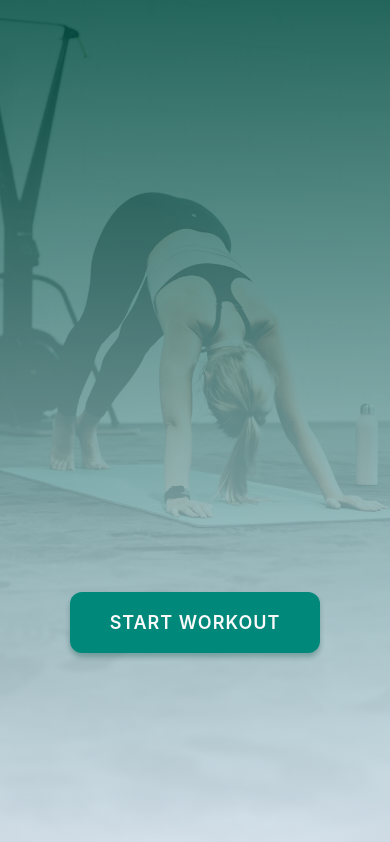
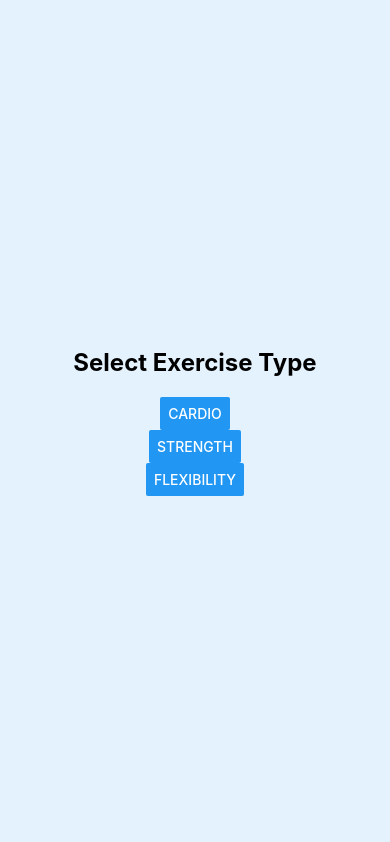
Before and after one commit to ALagodzinska/Fitness-App, a React Native app: screen /ExerciseTypeScreen in a window 390 px wide. Built offline with nearby package versions, Linux system fonts and the light colour scheme.

Commit message:
Added native navigation

```diff
--- a/App.js
+++ b/App.js
@@ -1,19 +1,25 @@
 import { StyleSheet, Text, View } from "react-native";
 import StartScreen from "./screens/StartScreen";
+import { NavigationContainer } from "@react-navigation/native";
+import { createNativeStackNavigator } from "@react-navigation/native-stack";
+import ExerciseTypeScreen from "./screens/ExerciseTypeScreen";
+
+const Stack = createNativeStackNavigator();
 
 export default function App() {
   return (
-    <View style={styles.container}>
-      <StartScreen />
-    </View>
+    <NavigationContainer>
+      <Stack.Navigator
+        screenOptions={{
+          headerShown: false,
+        }}
+      >
+        <Stack.Screen name="Start Screen" component={StartScreen} />
+        <Stack.Screen
+          name="ExerciseTypeScreen"
+          component={ExerciseTypeScreen}
+        />
+      </Stack.Navigator>
+    </NavigationContainer>
   );
 }
-
-const styles = StyleSheet.create({
-  container: {
-    flex: 1,
-    backgroundColor: "#fff",
-    alignItems: "center",
-    justifyContent: "center",
-  },
-});
--- a/components/MainButton.js
+++ b/components/MainButton.js
@@ -1,11 +1,7 @@
 import React from "react";
 import { StyleSheet, Text, Pressable } from "react-native";
 
-function MainButton() {
-  const handlePress = () => {
-    alert("Button Pressed!");
-  };
-
+function MainButton({ handlePress }) {
   return (
     <Pressable
       style={({ pressed }) => [styles.button, pressed && styles.buttonPressed]}
--- a/package.json
+++ b/package.json
@@ -9,11 +9,15 @@
     "web": "expo start --web"
   },
   "dependencies": {
+    "@react-navigation/native": "^7.1.14",
+    "@react-navigation/native-stack": "^7.3.19",
     "expo": "~53.0.12",
     "expo-linear-gradient": "^14.1.5",
     "expo-status-bar": "~2.2.3",
     "react": "19.0.0",
-    "react-native": "0.79.4"
+    "react-native": "0.79.4",
+    "react-native-screens": "~4.11.1",
+    "react-native-safe-area-context": "5.4.0"
   },
   "devDependencies": {
     "@babel/core": "^7.20.0"
--- /dev/null
+++ b/screens/ExerciseTypeScreen.js
@@ -0,0 +1,44 @@
+import React from "react";
+import { View, Text, Button, StyleSheet } from "react-native";
+
+function ExerciseTypeScreen({ navigation }) {
+  return (
+    <View style={styles.container}>
+      <Text style={styles.title}>Select Exercise Type</Text>
+      <Button
+        title="Cardio"
+        onPress={() =>
+          navigation.navigate("ExerciseDetails", { type: "Cardio" })
+        }
+      />
+      <Button
+        title="Strength"
+        onPress={() =>
+          navigation.navigate("ExerciseDetails", { type: "Strength" })
+        }
+      />
+      <Button
+        title="Flexibility"
+        onPress={() =>
+          navigation.navigate("ExerciseDetails", { type: "Flexibility" })
+        }
+      />
+    </View>
+  );
+}
+
+const styles = StyleSheet.create({
+  container: {
+    flex: 1,
+    justifyContent: "center",
+    alignItems: "center",
+    backgroundColor: "#E3F2FD",
+  },
+  title: {
+    fontSize: 24,
+    fontWeight: "bold",
+    marginBottom: 20,
+  },
+});
+
+export default ExerciseTypeScreen;
--- a/screens/StartScreen.js
+++ b/screens/StartScreen.js
@@ -8,7 +8,11 @@ import {
 import { LinearGradient } from "expo-linear-gradient";
 import MainButton from "../components/MainButton";
 
-function StartScreen() {
+function StartScreen({ navigation }) {
+  function handlePress() {
+    navigation.navigate("ExerciseTypeScreen");
+  }
+
   return (
     <LinearGradient colors={["#004D40", "#E3F2FD"]} style={styles.rootScreen}>
       <ImageBackground
@@ -18,7 +22,7 @@ function StartScreen() {
         imageStyle={styles.backgroundImage}
       >
         <View style={styles.container}>
-          <MainButton />
+          <MainButton handlePress={handlePress} />
         </View>
       </ImageBackground>
     </LinearGradient>
```
Also changed, not shown: 1 other file (tests, documents, lock files or other folders).
